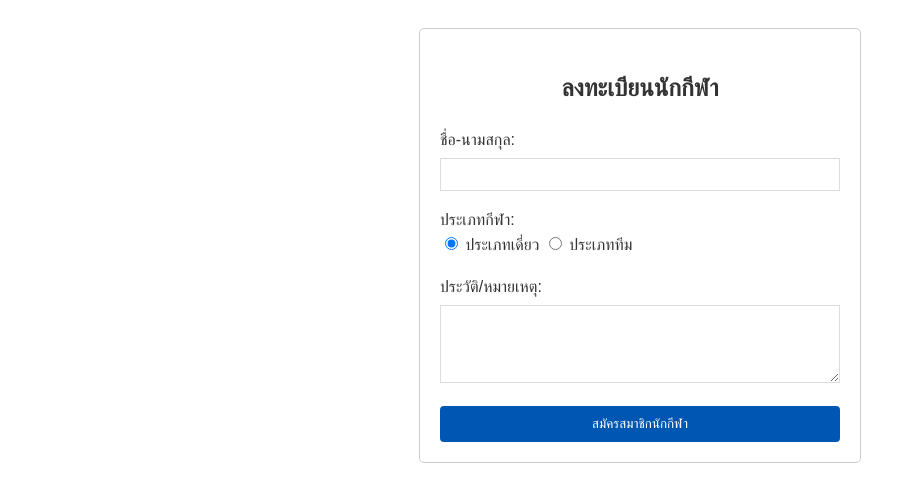
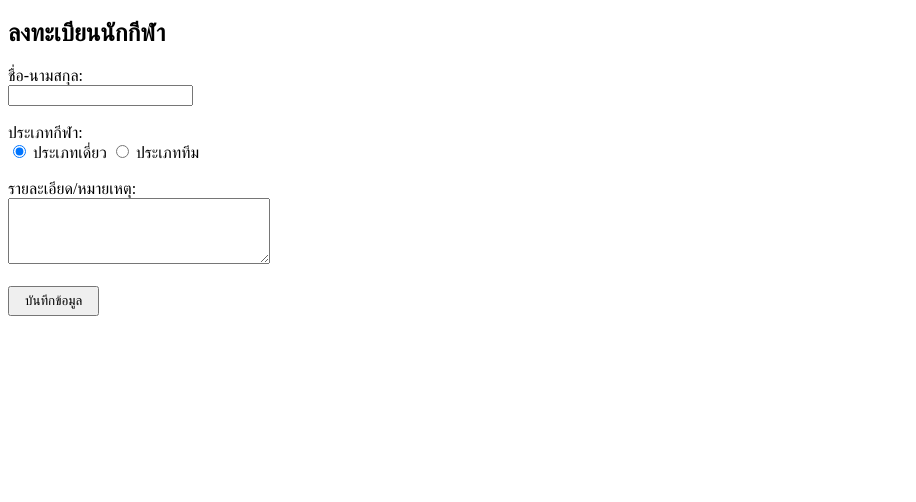
Before and after one commit to 66010914138-max/chatchawan, a PHP site: page /a.php in a window 1280 px wide. Shown: the top 502 px of the page, without its empty margins (0-916 px from the left). Run offline with PHP 8.4, Linux system fonts and the light colour scheme.

Commit message:
Update a.php

```diff
--- a/z/a.php
+++ b/z/a.php
@@ -1,54 +1,23 @@
 <!DOCTYPE html>
 <html>
 <head>
-    <meta charset="UTF-8">
     <title>ลงทะเบียนนักกีฬา</title>
-    <style>
-        /* ตกแต่งแบบง่ายๆ ให้ดูเป็นระเบียบ */
-        body { font-family: sans-serif; line-height: 1.6; padding: 20px; color: #333; }
-        .form-box { width: 400px; margin: auto; padding: 20px; border: 1px solid #ccc; border-radius: 5px; }
-        h2 { text-align: center; }
-
-        /* ตกแต่งปุ่มสมัครสมาชิกให้มีสีสันตามโจทย์ (2 คะแนน) */
-        .btn-submit {
-            background-color: #0056b3;
-            color: white;
-            border: none;
-            padding: 10px 20px;
-            border-radius: 4px;
-            cursor: pointer;
-            width: 100%;
-        }
-        .btn-submit:hover { background-color: #004494; }
-
-        input[type="text"], textarea { width: 100%; padding: 8px; margin-top: 5px; border: 1px solid #ddd; box-sizing: border-box; }
-    </style>
 </head>
 <body>
-
-<div class="form-box">
     <h2>ลงทะเบียนนักกีฬา</h2>
 
     <form action="save.php" method="POST">
-        <p>
-            ชื่อ-นามสกุล: <br>
-            <input type="text" name="fullname" required>
-        </p>
+        ชื่อ-นามสกุล: <br>
+        <input type="text" name="fullname" required> <br><br>
 
-        <p>
-            ประเภทกีฬา: <br>
-            <input type="radio" name="sport_type" value="ประเภทเดี่ยว" checked> ประเภทเดี่ยว
-            <input type="radio" name="sport_type" value="ประเภททีม"> ประเภททีม
-        </p>
+        ประเภทกีฬา: <br>
+        <input type="radio" name="sport_type" value="ประเภทเดี่ยว" checked> ประเภทเดี่ยว
+        <input type="radio" name="sport_type" value="ประเภททีม"> ประเภททีม <br><br>
 
-        <p>
-            ประวัติ/หมายเหตุ: <br>
-            <textarea name="note" rows="4"></textarea>
-        </p>
+        รายละเอียด/หมายเหตุ: <br>
+        <textarea name="note" rows="4" cols="30"></textarea> <br><br>
 
-        <button type="submit" class="btn-submit">สมัครสมาชิกนักกีฬา</button>
+        <button type="submit" style="padding: 5px 15px; cursor: pointer;">บันทึกข้อมูล</button>
     </form>
-</div>
-
 </body>
 </html>
```
